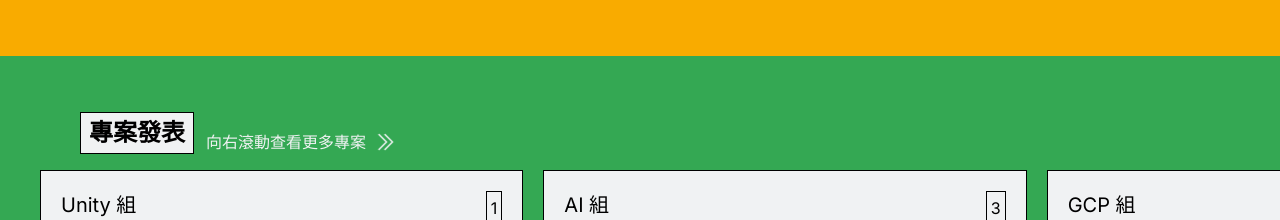
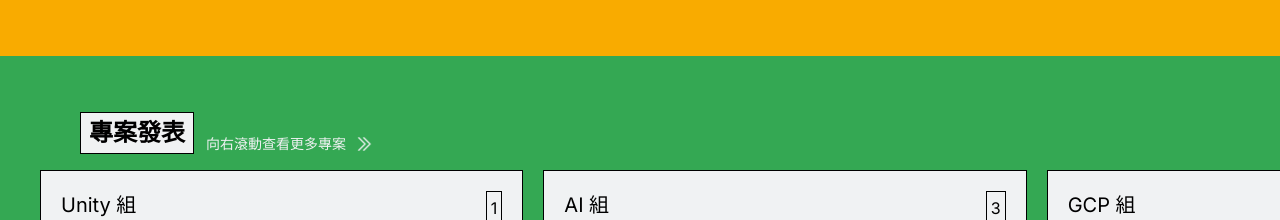
Before and after one commit to gdsc-ncku/gdsc-ncku-forum-2024, a Next.js app: page / in a window 1280 px wide. Shown: the part 2380-2600 px from the top of the page. Built offline with nearby package versions, Linux system fonts and the light colour scheme.

Commit message:
refactor: adjust height and styling of agenda

```diff
--- a/app/page.js
+++ b/app/page.js
@@ -71,7 +71,7 @@ export default function Home() {
           <span className="mx-3 text-sm text-White">向右滾動查看完整議程</span>
           <ChevronDoubleRightIcon className="bounce-right inline size-5 text-White" />
         </div>
-        <div className="h-[810px] overflow-x-scroll px-10 sm:h-[900px]">
+        <div className="h-[820px] overflow-x-scroll px-10 sm:h-[900px]">
           <AgendaTable />
         </div>
       </section>
@@ -79,8 +79,8 @@ export default function Home() {
       <section id="projects" className="bg-Green py-14">
         <div className="mb-4 flex items-end px-10 sm:px-20">
           <h1 className="section-title my-0">專案發表</h1>
-          <span className="mx-3 text-White">向右滾動查看更多專案</span>
-          <ChevronDoubleRightIcon className="bounce-right inline size-6 text-White" />
+          <span className="mx-3 text-sm text-White">向右滾動查看更多專案</span>
+          <ChevronDoubleRightIcon className="bounce-right inline size-5 text-White" />
         </div>
         <div className="flex h-[500px] flex-col flex-wrap gap-5 overflow-x-scroll pl-10 sm:h-[600px]">
           <ProjectCard number={1} />
```
